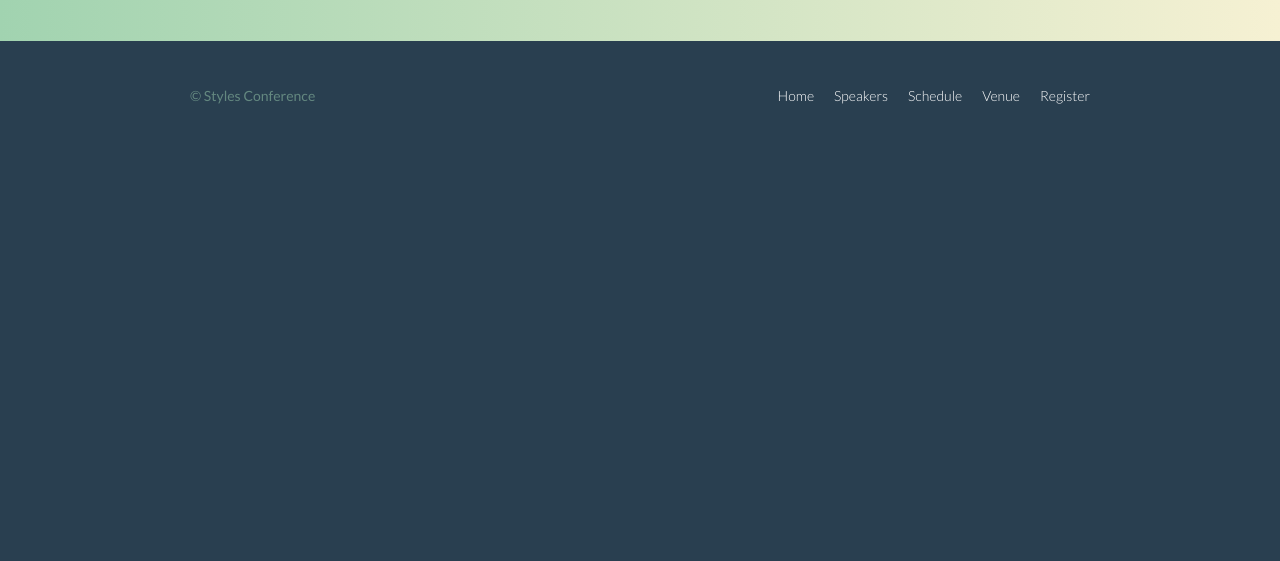
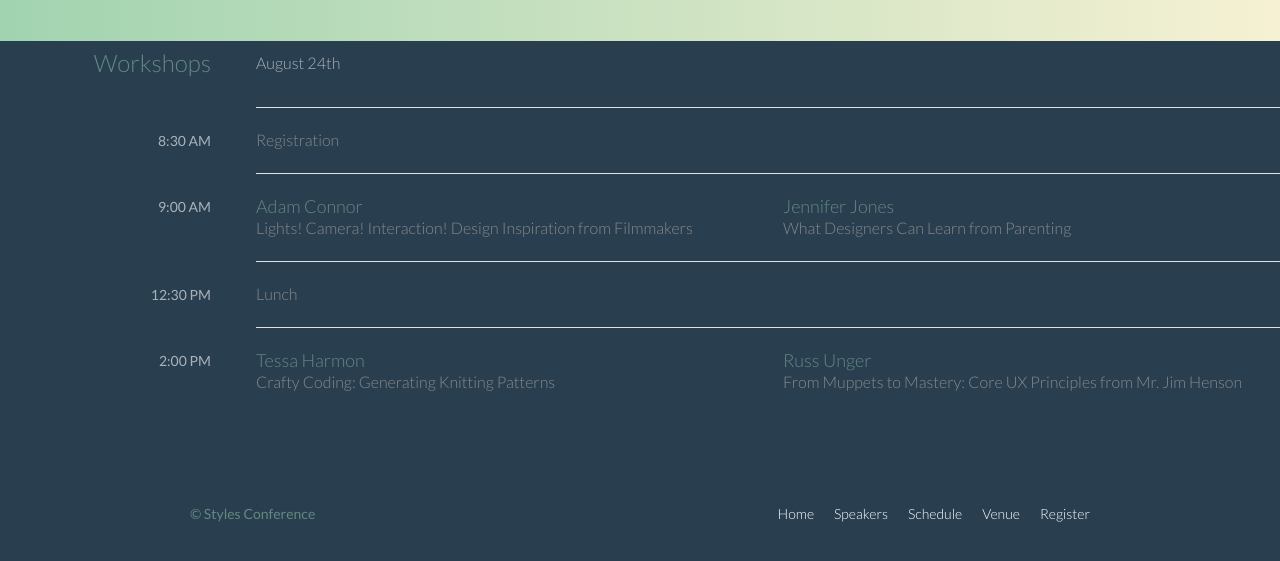
Before and after one commit to 296141-crypto/styles-conference-25, a plain HTML site: page schedule.html in a window 1280 px wide. Shown: the part 355-916 px from the top of the page. Before the commit the page ends 800 px from the top, so only its background shows below. Drawn offline with Linux system fonts and the light colour scheme.

Commit message:
novemba 20

```diff
--- a/assets/stylesheets/main.css
+++ b/assets/stylesheets/main.css
@@ -427,3 +427,65 @@ textarea {
 .register-group textarea {
   height: 78px;
 }
+/*
+  ========================================
+  Schedule
+  ========================================
+*/
+
+table {
+  margin-bottom: 44px;
+  width: 100%;
+}
+table:last-child {
+  margin-bottom: 0;
+}
+th,
+td {
+  padding-bottom: 22px;
+  vertical-align: top;
+}
+th {
+  padding-right: 45px;
+  text-align: right;
+  width: 20%;
+}
+td {
+  width: 40%;
+}thead {
+  line-height: 44px;
+}
+thead th {
+  color: #648880;
+  font-size: 24px;
+}
+tbody th {
+  color: #a9b2b9;
+  font-size: 14px;
+  font-weight: 400;
+  padding-top: 22px;
+  text-transform: uppercase;
+}
+tbody td {
+  border-top: 1px solid #dfe2e5;
+  padding-top: 21px;
+}
+tbody td:first-of-type {
+  padding-right: 15px;
+}
+tbody td:last-of-type {
+  padding-left: 15px;
+}
+tbody td:only-of-type {
+  padding-left: 0;
+  padding-right: 0;
+}
+table a {
+  color: #888;
+}
+table h4 {
+  margin-bottom: 0;
+}
+.schedule-offset {
+  color: #a9b2b9;
+}
--- a/schedule.html
+++ b/schedule.html
@@ -43,7 +43,70 @@
 
       </div>
     </section>
-
+<table>
+  <thead>
+    <tr>
+      <th scope="row">
+        Workshops
+      </th>
+      <td class="schedule-offset" colspan="2">
+        August 24th
+      </td>
+    </tr>
+  </thead>
+  <tbody>
+    <tr>
+      <th scope="row">
+        <time datetime="08:30:00">8:30 AM</time>
+      </th>
+      <td colspan="2">
+        Registration
+      </td>
+    </tr>
+    <tr>
+      <th scope="row">
+        <time datetime="09:00:00">9:00 AM</time>
+      </th>
+      <td>
+        <a href="speakers.html#adam-connor">
+          <h4>Adam Connor</h4>
+          Lights! Camera! Interaction! Design Inspiration from Filmmakers
+        </a>
+      </td>
+      <td>
+        <a href="speakers.html#jennifer-jones">
+          <h4>Jennifer Jones</h4>
+          What Designers Can Learn from Parenting
+        </a>
+      </td>
+    </tr>
+    <tr>
+      <th scope="row">
+        <time datetime="12:30:00">12:30 PM</time>
+      </th>
+      <td colspan="2">
+        Lunch
+      </td>
+    </tr>
+    <tr>
+      <th scope="row">
+        <time datetime="14:00">2:00 PM</time>
+      </th>
+      <td>
+        <a href="speakers.html#tessa-harmon">
+          <h4>Tessa Harmon</h4>
+          Crafty Coding: Generating Knitting Patterns
+        </a>
+      </td>
+      <td>
+        <a href="speakers.html#russ-unger">
+          <h4>Russ Unger</h4>
+          From Muppets to Mastery: Core UX Principles from Mr. Jim Henson
+        </a>
+      </td>
+    </tr>
+  </tbody>
+</table>
     <!-- Footer -->
 
     <footer class="primary-footer container group">
```
Also changed, not shown: register.html (+2 -0 lines).
